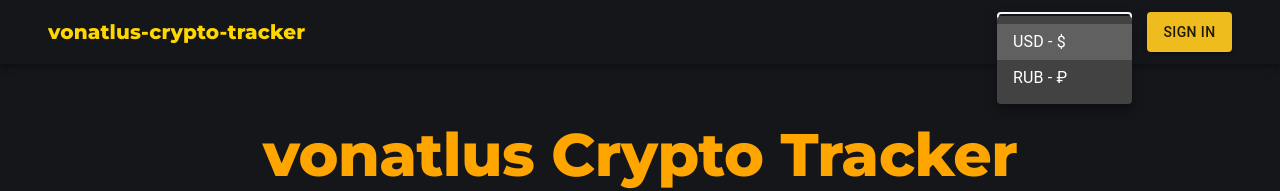
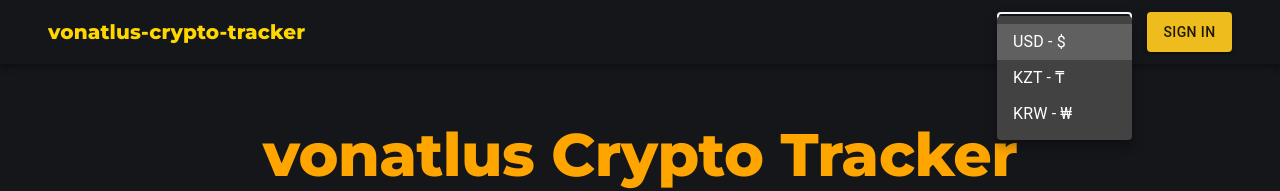
Before and after one commit to adil-sultanov/crypto-tracker, a React (Create React App) app: page / in a window 1280 px wide. Both pictures are taken after a click on the button "USD - $". Shown: the top 191 px of the page. Built offline with nearby package versions, Linux system fonts and the light colour scheme; no server answers.

Commit message:
Update Header.js

```diff
--- a/src/components/Header.js
+++ b/src/components/Header.js
@@ -62,7 +62,8 @@ function Header() {
                 onChange={(e) => setCurrency(e.target.value)}
               >
                 <MenuItem value={"USD"}>USD - $</MenuItem>
-                <MenuItem value={"RUB"}>RUB - ₽</MenuItem>
+                <MenuItem value={"KZT"}>KZT - ₸</MenuItem>
+                <MenuItem value={"KRW"}>KRW - ₩</MenuItem>
               </Select>
 
             {user ? <UserSidebar /> : <AuthModal />}
```
